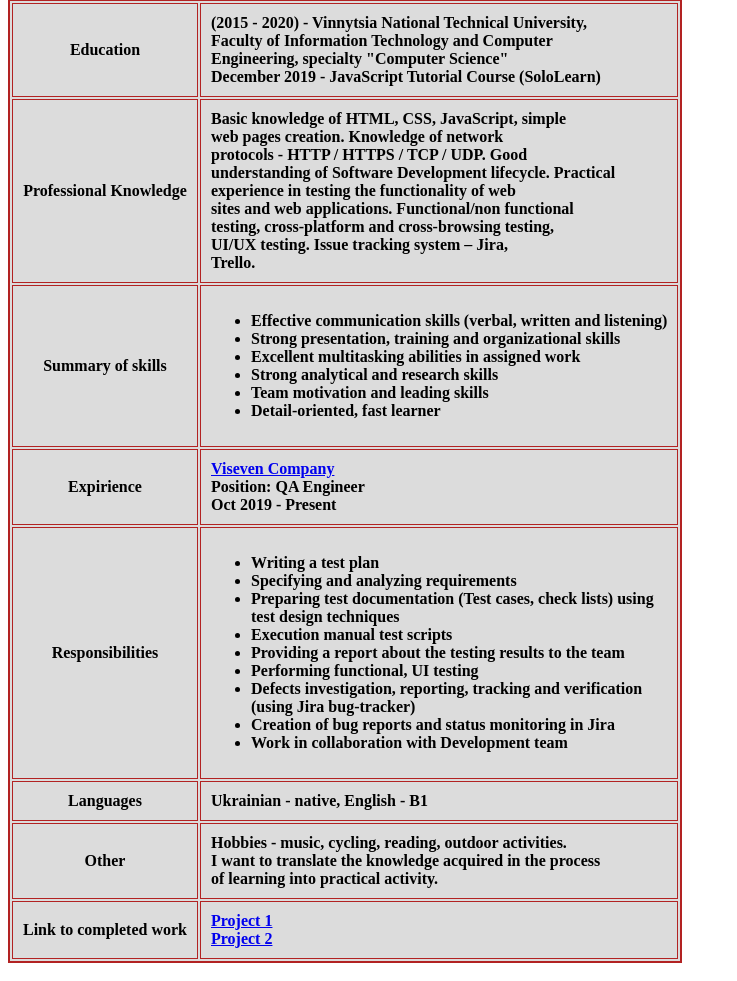
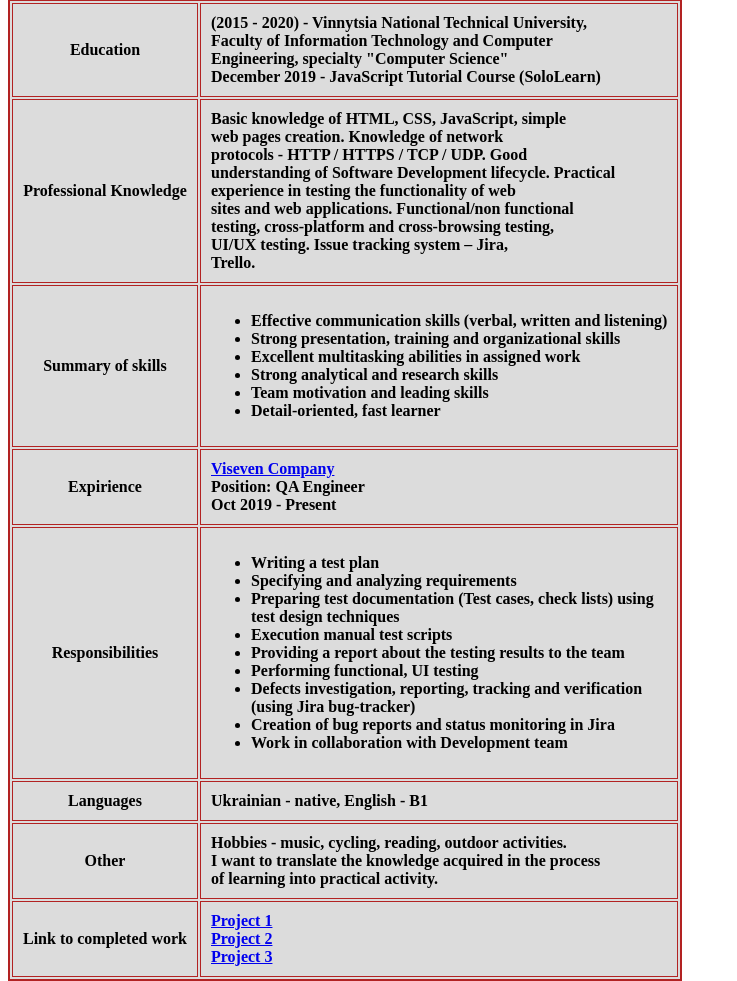
Before and after one commit to Yulii14/lesson-3, a plain HTML site: page index.html in a window 1280 px wide. Shown: the part 361-1342 px from the top of the page, without its empty margins (0-737 px from the left). Drawn offline with Linux system fonts and the light colour scheme.

Commit message:
Added new link to the project

```diff
--- a/index.html
+++ b/index.html
@@ -93,7 +93,8 @@
             <tr>
                 <th>Link to completed work</th>
                 <th align="left"><a href="https://github.com/Yulii14/lesson-3.git" target="_blank">Project 1</a><br>
-                    <a href="https://github.com/Yulii14/lesson-3-2.git" target="_blank">Project 2</a>
+                    <a href="https://github.com/Yulii14/lesson-3-2.git" target="_blank">Project 2</a><br>
+                    <a href="https://github.com/Yulii14/lesson3-3.git" target="_blank">Project 3</a>
                 </th>
             </tr>
         </table>
```
